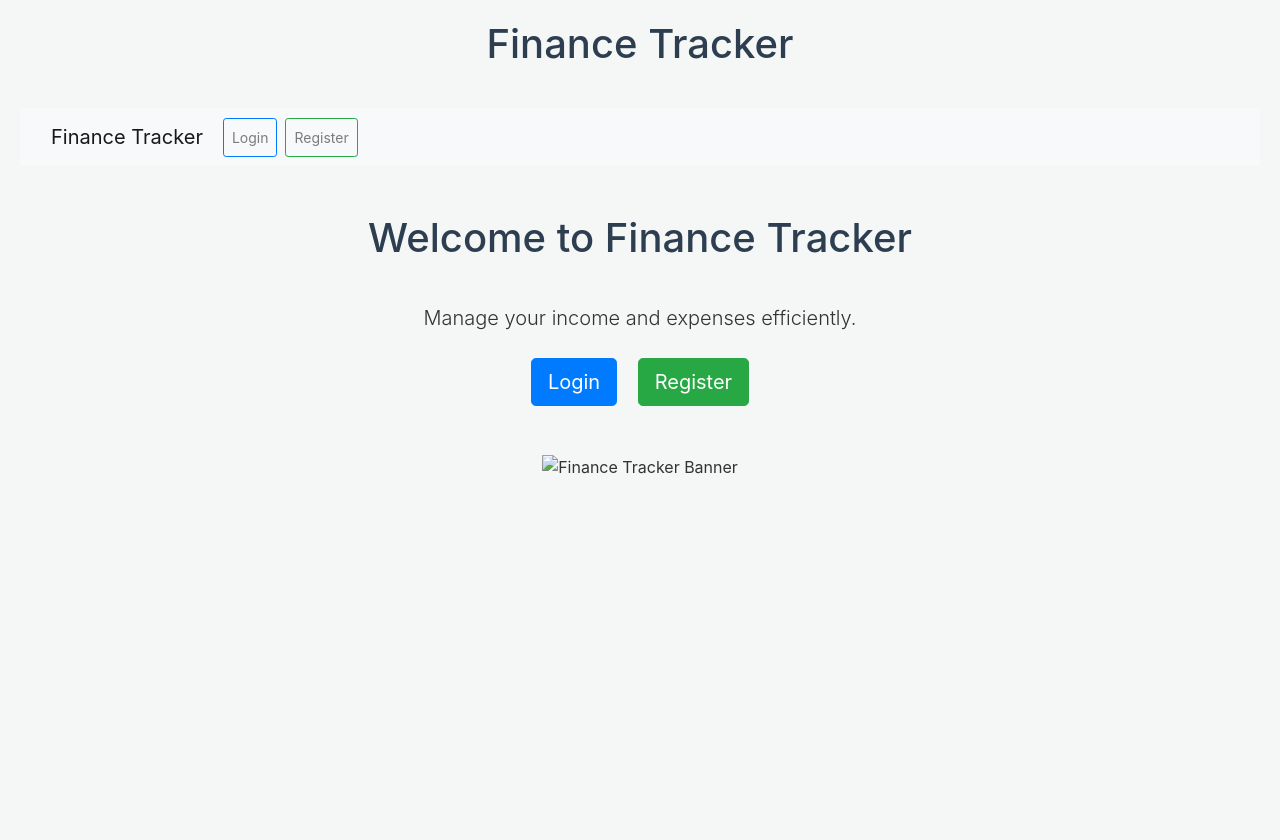
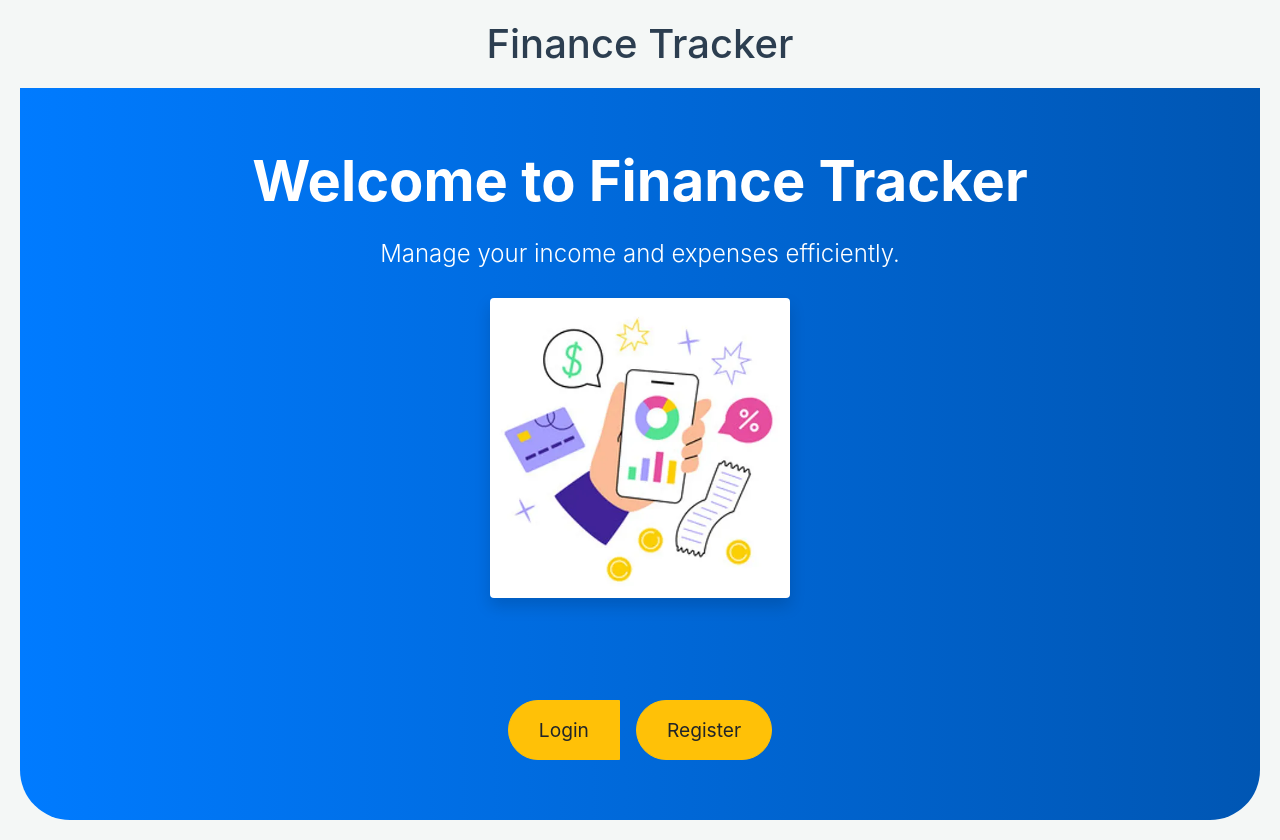
Before and after one commit to SAURAV878/finance-tracker, a Django app: page / in a window 1280 px wide. Before the commit the page ends 474 px from the top, so only its background shows below. Run offline with Django 5.2, Linux system fonts and the light colour scheme; some libraries are stand-ins or nearby versions.

Commit message:
feat: add image

```diff
--- a/tracker/static/tracker/style.css
+++ b/tracker/static/tracker/style.css
@@ -161,3 +161,89 @@ form + a:hover {
     color: white;
     text-decoration: none;
 }
+
+/* Admin Navbar Styling */
+.admin-navbar {
+    background-color: #343a40 !important; /* Dark background */
+}
+
+.admin-navbar .navbar-brand,
+.admin-navbar .nav-link {
+    color: #ffffff !important; /* White text */
+}
+
+.admin-navbar .nav-link.btn {
+    border-color: #ffffff !important; /* White border for buttons */
+}
+
+.admin-navbar .nav-link.btn-outline-primary {
+    color: #ffffff !important;
+}
+
+.admin-navbar .nav-link.btn-outline-success {
+    color: #ffffff !important;
+}
+
+/* Welcome Page Hero Section */
+.hero-section {
+    background: linear-gradient(to right, #007bff, #0056b3); /* Blue gradient */
+    color: white;
+    padding: 60px 0; /* Reduced padding for tighter fit */
+    margin-top: -20px; /* Adjust if needed to remove space from top */
+    border-bottom-left-radius: 50px;
+    border-bottom-right-radius: 50px;
+    display: flex; /* Use flexbox for better vertical alignment */
+    flex-direction: column;
+    justify-content: center; /* Center content vertically */
+    align-items: center; /* Center content horizontally */
+    min-height: 80vh; /* Make hero section take up most of the viewport height */
+}
+
+.hero-section h1 {
+    color: white; /* Ensure heading is white */
+    font-size: 3.5rem;
+    font-weight: 700;
+    margin-bottom: 20px;
+}
+
+.hero-section .lead {
+    font-size: 1.5rem;
+    margin-bottom: 30px; /* Adjusted margin */
+}
+
+.hero-section img { /* Added specific styling for image within hero-section */
+    max-height: 300px;
+    width: auto; /* Maintain aspect ratio */
+    margin-bottom: 30px; /* Space between image and buttons */
+    border-radius: 15px;
+    box-shadow: 0 10px 20px rgba(0, 0, 0, 0.2);
+}
+
+.hero-section .btn-group .btn {
+    padding: 15px 30px;
+    font-size: 1.2rem;
+    border-radius: 30px;
+    margin: 0 10px;
+    transition: all 0.3s ease;
+}
+
+.hero-section .btn-primary {
+    background-color: #ffc107; /* Yellow */
+    border-color: #ffc107;
+    color: #212529; /* Dark text */
+}
+
+.hero-section .btn-primary:hover {
+    background-color: #e0a800;
+    border-color: #e0a800;
+}
+
+.hero-section .btn-success {
+    background-color: #28a745; /* Green */
+    border-color: #28a745;
+}
+
+.hero-section .btn-success:hover {
+    background-color: #218838;
+    border-color: #1e7e34;
+}
--- a/tracker/templates/tracker/login.html
+++ b/tracker/templates/registration/login.html
@@ -1,5 +1,8 @@
 {% extends 'tracker/base.html' %}
 {% load crispy_forms_tags %}
+
+{% block title_heading %}{% endblock title_heading %} {# Empty block to remove the main title #}
+{% block navbar %}{% endblock navbar %}             {# Empty block to remove the navigation bar #}
 
 {% block content %}
 <div class="row justify-content-center">
@@ -15,7 +18,7 @@
                     <button type="submit" class="btn btn-primary btn-block mt-3">Login</button>
                 </form>
                 <p class="text-center mt-3">
-                    Don't have an account? <a href="#">Register here</a> {# Placeholder for register URL #}
+                    Don't have an account? <a href="{% url 'tracker:register' %}">Register here</a>
                 </p>
             </div>
         </div>
--- a/tracker/templates/tracker/base.html
+++ b/tracker/templates/tracker/base.html
@@ -23,44 +23,54 @@
         </div>
     {% endif %}
 
+    {% block title_heading %} {# New block for the main title heading #}
     <h1>Finance Tracker</h1>
-    <nav class="navbar navbar-expand-lg navbar-light bg-light">
+    {% endblock title_heading %}
+
+    {% block navbar %} {# New block for the navigation bar #}
+    <nav class="navbar navbar-expand-lg navbar-light bg-light {% if user.is_superuser %}admin-navbar{% endif %}">
         <div class="container-fluid">
             {# Always show the brand/title #}
             <a class="navbar-brand" href="{% url 'tracker:welcome_page' %}">Finance Tracker</a>
 
             <div class="collapse navbar-collapse">
-                <ul class="navbar-nav me-auto mb-2 mb-lg-0">
+                <ul class="navbar-nav ms-auto mb-2 mb-lg-0"> {# Moved to right-aligned part #}
                     {% if user.is_authenticated %}
                         <li class="nav-item">
                             <a class="nav-link" href="{% url 'tracker:dashboard' %}">Home</a>
                         </li>
+                        {% if user.is_superuser %} {# Add this condition #}
+                            <li class="nav-item">
+                                <a class="nav-link" href="{% url 'tracker:category_list' %}">Manage Categories</a>
+                            </li>
+                        {% endif %} {# Close the condition #}
+                        <li class="nav-item nav-link"> {# Display username and differentiate admin/user #}
+                            {% if user.is_superuser %}
+                                <strong>Admin:</strong> {{ user.username }}
+                            {% else %}
+                                Welcome, {{ user.username }}
+                            {% endif %}
+                        </li>
                         <li class="nav-item">
-                            <a class="nav-link" href="{% url 'tracker:category_list' %}">Manage Categories</a>
-                        </li>
-                    {% endif %}
-                </ul>
-
-                <ul class="navbar-nav ms-auto mb-2 mb-lg-0"> {# ms-auto for right alignment #}
-                    {% if user.is_authenticated %}
-                        <li class="nav-item">
-                            {# Logout URL #}
-                            <a class="nav-link btn btn-outline-danger btn-sm" href="{% url 'logout' %}">Logout</a>
+                            {# Logout button as a form #}
+                            <form action="{% url 'logout' %}" method="post" style="display: inline;">
+                                {% csrf_token %}
+                                <button type="submit" class="nav-link btn btn-danger">Logout</button>
+                            </form>
                         </li>
                     {% else %}
                         <li class="nav-item">
-                            {# Login URL #}
-                            <a class="nav-link btn btn-outline-primary btn-sm mx-1" href="{% url 'login' %}">Login</a>
+                            <a class="nav-link btn btn-outline-primary mx-1" href="{% url 'login' %}">Login</a>
                         </li>
                         <li class="nav-item">
-                            {# Register URL #}
-                            <a class="nav-link btn btn-outline-success btn-sm mx-1" href="{% url 'tracker:register' %}">Register</a>
+                            <a class="nav-link btn btn-outline-success mx-1" href="{% url 'tracker:register' %}">Register</a>
                         </li>
                     {% endif %}
                 </ul>
             </div>
         </div>
     </nav>
+    {% endblock navbar %}
 
 
     {% block content %} <!-- placeholder for other pages to fill in  -->
--- a/tracker/templates/tracker/register.html
+++ b/tracker/templates/tracker/register.html
@@ -1,5 +1,8 @@
 {% extends 'tracker/base.html' %}
 {% load crispy_forms_tags %}
+
+{% block title_heading %}{% endblock title_heading %} {# Empty block to remove the main title #}
+{% block navbar %}{% endblock navbar %}             {# Empty block to remove the navigation bar #}
 
 {% block content %}
 <div class="row justify-content-center">
--- a/tracker/templates/tracker/welcome.html
+++ b/tracker/templates/tracker/welcome.html
@@ -1,18 +1,24 @@
 {% extends 'tracker/base.html' %}
 {% load static %}
 
+{% block navbar %}{% endblock navbar %}             {# Empty block to remove the navigation bar #}
+
 {% block content %}
-<div class="container text-center mt-5">
-    <h1>Welcome to Finance Tracker</h1>
-    <p class="lead">Manage your income and expenses efficiently.</p>
+<div class="hero-section text-center"> {# Applied hero-section class #}
+    <div class="container">
+        <h1>Welcome to Finance Tracker</h1>
+        <p class="lead mb-4">Manage your income and expenses efficiently.</p> {# Added mb-4 for margin-bottom #}
 
-    <div class="mt-4">
-        <a href="{% url 'login' %}" class="btn btn-primary btn-lg mx-2">Login</a>
-        <a href="{% url 'tracker:register' %}" class="btn btn-success btn-lg mx-2">Register</a> {# Actual register URL #}
-    </div>
+        <div class="mb-5"> {# Added mb-5 for margin-bottom #}
+            <img src="{% static 'tracker/image.jpg' %}" alt="Finance Tracker Banner" class="img-fluid rounded shadow" style="max-height: 300px;"> {# Added rounded shadow classes and max-height #}
+        </div>
 
-    <div class="mt-5">
-        <img src="{% static 'tracker/finance_banner.png' %}" alt="Finance Tracker Banner" class="img-fluid" style="max-width: 600px;">
+        <div class="mt-4 btn-group" role="group" aria-label="Basic example"> {# Used btn-group for buttons #}
+            <a href="{% url 'login' %}" class="btn btn-primary btn-lg mx-2">Login</a>
+            <a href="{% url 'tracker:register' %}" class="btn btn-primary btn-lg mx-2">Register</a>
+        </div>
     </div>
 </div>
+
+{# Removed the separate hero-image-container div #}
 {% endblock %}
--- a/tracker/views.py
+++ b/tracker/views.py
@@ -1,11 +1,15 @@
 from django.shortcuts import render, redirect, get_object_or_404 # Import get_object_or_404
 from django.urls import reverse
-from django.contrib.auth.decorators import login_required
+from django.contrib.auth.decorators import login_required, user_passes_test # Import user_passes_test
 from django.db.models import Sum
 from .models import Transaction, Category
 from .forms import TransactionForm, CategoryForm, UserRegisterForm # Import UserRegisterForm
 from django.contrib import messages # Import messages
 
+
+# Helper function to check if user is superuser
+def is_superuser_check(user):
+    return user.is_superuser
 
 # Create your views here.
 @login_required
@@ -63,16 +67,20 @@ def delete_transaction(request, pk):
     return render(request, 'tracker/transaction_confirm_delete.html', {'transaction': transaction})
 
 @login_required
+@user_passes_test(is_superuser_check) # Protect this view
 def category_list(request):
     categories = Category.objects.filter(user=request.user).order_by('name')
     return render(request, 'tracker/category_list.html', {'categories': categories, 'title': 'Manage Categories'})
 
 @login_required
+@user_passes_test(is_superuser_check) # Protect this view
 def category_add(request):
     if request.method == 'POST':
         form = CategoryForm(request.POST, user=request.user)
         if form.is_valid():
-            form.save() # User is now handled by the form
+            category = form.save(commit=False) # Commit=False to set user before saving
+            category.user = request.user       # Add back this line
+            category.save()
             return redirect('tracker:category_list')
     else:
         form = CategoryForm(user=request.user)
@@ -85,6 +93,7 @@ def category_add(request):
     return render(request, 'tracker/category_form.html', context)
 
 @login_required
+@user_passes_test(is_superuser_check) # Protect this view
 def category_edit(request, pk):
     category = get_object_or_404(Category, pk=pk, user=request.user)
     if request.method == 'POST':
@@ -103,6 +112,7 @@ def category_edit(request, pk):
     return render(request, 'tracker/category_form.html', context)
 
 @login_required
+@user_passes_test(is_superuser_check) # Protect this view
 def category_delete(request, pk):
     category = get_object_or_404(Category, pk=pk, user=request.user)
     if request.method == 'POST':
```
Also changed, not shown: tracker/forms.py (+4 -20 lines), db.sqlite3, tracker/static/tracker/finance_banner.png (deleted), tracker/static/tracker/image.jpg (added), tracker/templates/registration/logged_out.html (renamed from tracker/templates/tracker/logged_out.html).
